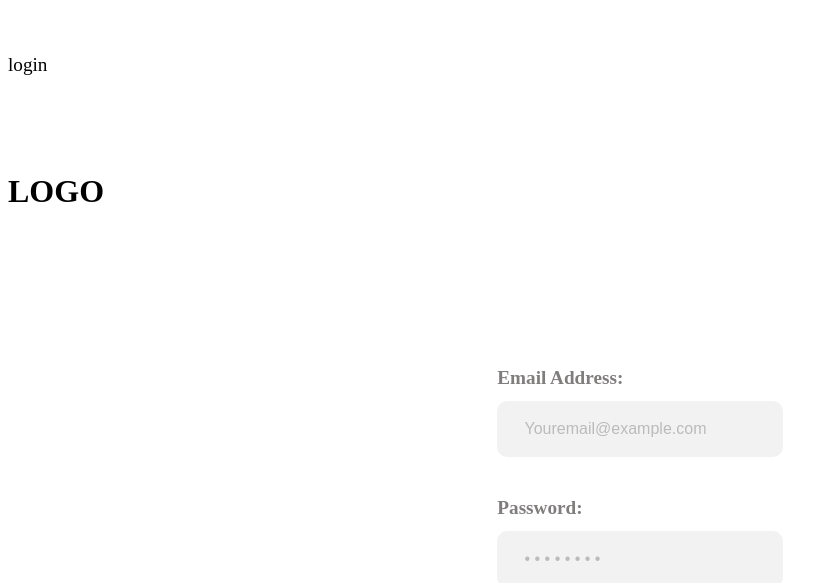
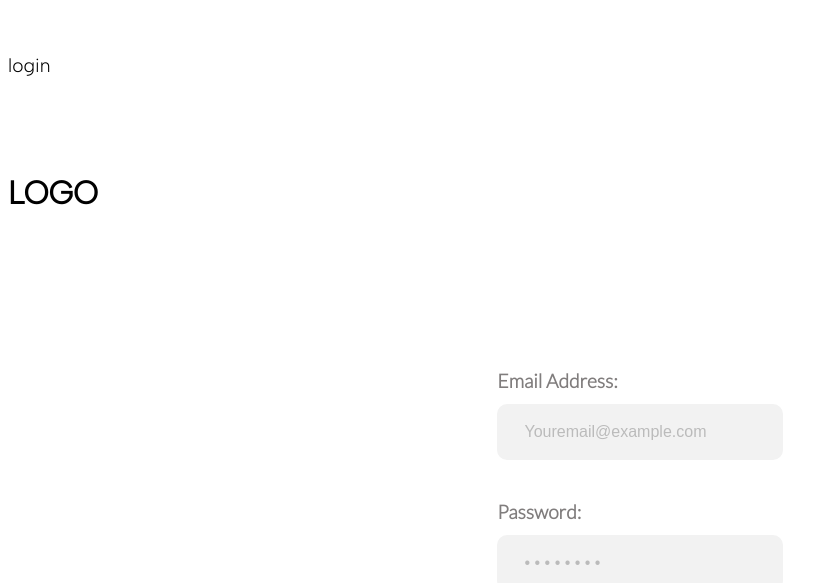
Before and after one commit to dev-sydney/FYP-APP, a React (Vite) app in the folder view/: page /login in a window 1280 px wide. Shown: the top 583 px of the page, without its empty margins (0-838 px from the left). Built offline with nearby package versions, Linux system fonts and the light colour scheme; the HTML template or start-up script is replaced by a standard one.

Commit message:
experimenting with some fonts for the UI

```diff
--- a/view/src/App.css
+++ b/view/src/App.css
@@ -1,3 +1,7 @@
+@import url('https://fonts.googleapis.com/css2?family=Albert+Sans:wght@300&display=swap');
+
+@import url('https://fonts.googleapis.com/css2?family=Lato:ital,wght@0,300;1,100&display=swap');
+
 .App-logo {
   height: 40vmin;
   pointer-events: none;
@@ -78,6 +82,15 @@ STYLING THAT CAME WITH VITE
   color: #888;
 }
  */
+p,
+h1,
+h2,
+h3 {
+  font-family: 'Albert Sans', sans-serif;
+}
+label {
+  font-family: 'Lato', sans-serif;
+}
 .spinner_icon {
   animation-name: spin;
   animation-duration: 1000ms;
--- a/view/src/styles/_main.scss
+++ b/view/src/styles/_main.scss
@@ -33,8 +33,8 @@ $prim_background-color: #fafafa;
   font-size: 1em;
   border: none;
   width: 100%;
-  background-color: #fff;
   background-color: #f2f2f2;
+  color: #76189f;
   border-top: 3px solid transparent;
   border-bottom: 3px solid transparent;
   -webkit-transition: all 0.3s;
--- a/view/src/styles/formStyles.scss
+++ b/view/src/styles/formStyles.scss
@@ -130,6 +130,7 @@
     border-radius: 10px;
     -webkit-box-sizing: border-box;
     box-sizing: border-box;
+    color: #76189f;
   }
 
   label {
@@ -145,7 +146,7 @@
 
 .form__input:focus {
   outline: none;
-  border-bottom: 2px solid black;
+  border-bottom: 2px solid #76189f;
 }
 .form__input--signup,
 .form__input:focus:invalid {
```
